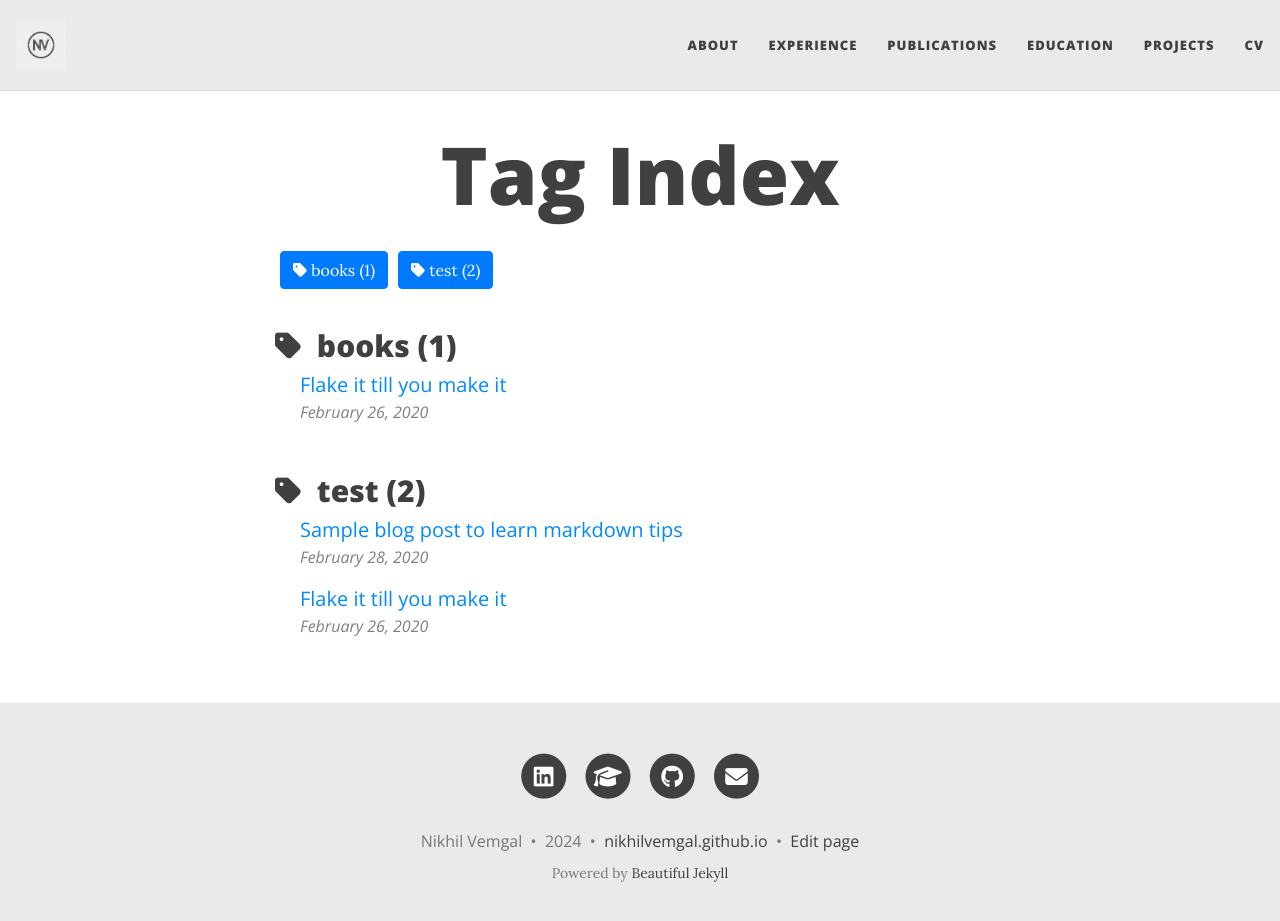
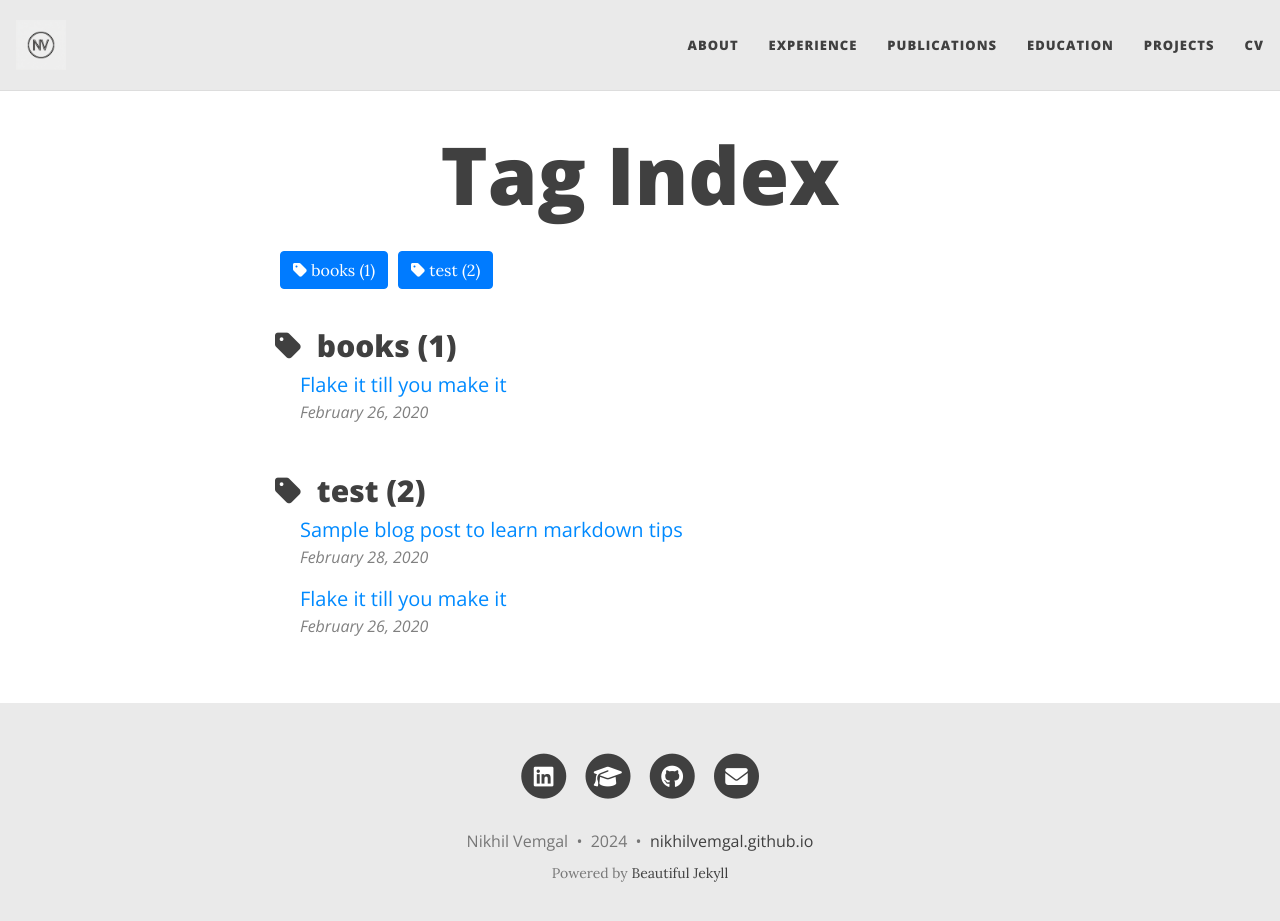
Before and after one commit to NikhilVemgal/nikhilvemgal.github.io, a Jekyll site: the page built from docs/tags.html, in a window 1280 px wide and 934 px high. Shown: the top 921 px of the window. Built offline with Jekyll 4.4.1, drawn with Linux system fonts in a browser that asks for light colours.

Commit message:
Updated footer

```diff
--- a/docs/_includes/footer.html
+++ b/docs/_includes/footer.html
@@ -31,10 +31,10 @@
         {% endif %}
       {% endif%}
 
-      {% if site.edit_page_button and site.github.repository_url %}
+      <!-- {% if site.edit_page_button and site.github.repository_url %}
         &nbsp;&bull;&nbsp;
         <a title="Edit this page on GitHub" href="{{ site.github.repository_url }}/edit/{{ site.github.source.branch }}/{{ page.path }}" class="text_muted">Edit page</a>
-       {% endif%}
+       {% endif%} -->
 
       </p>
       {% unless site.remove-ads %}<p class="theme-by text-muted">
```
